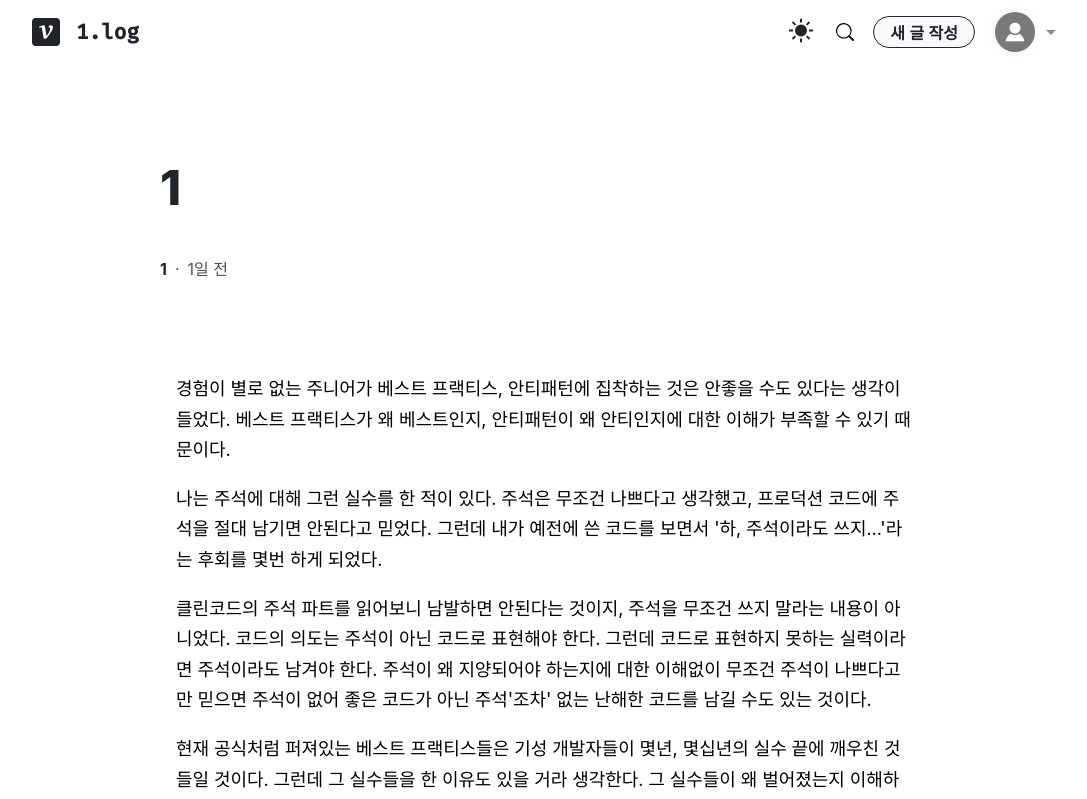
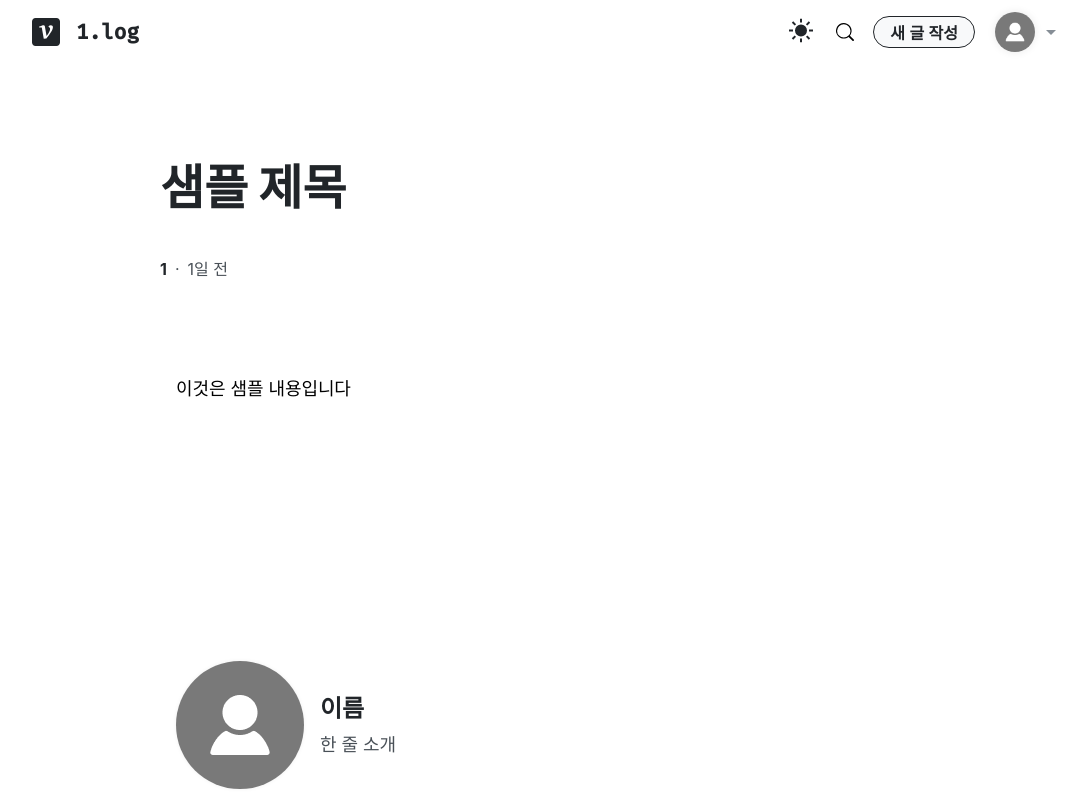
Before and after one commit to UMC-velog/UMC-velog-frontend, a React (Create React App) app: page /1/1 in a window 1280 px wide. Shown: the top 799 px of the page, without its empty margins (96-1183 px from the left). Built offline with nearby package versions, Linux system fonts and the light colour scheme.

Commit message:
Feat: api 연결 코드 추가

```diff
--- a/src/pages/Post.js
+++ b/src/pages/Post.js
@@ -3,23 +3,30 @@ import Header from "../components/Header";
 import CommentItem from "../components/CommentItem";
 
 import { useEffect, useState } from "react";
-// import axios from "axios";
+import axios from "axios";
+
+const POST_INFO = `/board`;
+const HANDLE_COMMENTS = `/board/comments`;
 
 const Post = () => {
     const url = new URL(window.location.href);
     const username = decodeURIComponent(url.pathname.split('/')[1]);
-    const postTitle = decodeURIComponent(url.pathname.split('/')[2]);
+    const id = url.pathname.split('/')[2];
 
+    //id, title, content, writer, createdDate, likeCount
     const [data, setData] = useState({
-        //velog title: (기본값: 아이디.log)
-        //postTitle
-        //username
+        title: "샘플 제목",
+        contents: "이것은 샘플 내용입니다",
+        writer: "",
         date: 1,
         heartNum: 0,
-        contents: ["경험이 별로 없는 주니어가 베스트 프랙티스, 안티패턴에 집착하는 것은 안좋을 수도 있다는 생각이 들었다. 베스트 프랙티스가 왜 베스트인지, 안티패턴이 왜 안티인지에 대한 이해가 부족할 수 있기 때문이다.", "나는 주석에 대해 그런 실수를 한 적이 있다. 주석은 무조건 나쁘다고 생각했고, 프로덕션 코드에 주석을 절대 남기면 안된다고 믿었다. 그런데 내가 예전에 쓴 코드를 보면서 '하, 주석이라도 쓰지...'라는 후회를 몇번 하게 되었다.", "클린코드의 주석 파트를 읽어보니 남발하면 안된다는 것이지, 주석을 무조건 쓰지 말라는 내용이 아니었다. 코드의 의도는 주석이 아닌 코드로 표현해야 한다. 그런데 코드로 표현하지 못하는 실력이라면 주석이라도 남겨야 한다. 주석이 왜 지양되어야 하는지에 대한 이해없이 무조건 주석이 나쁘다고만 믿으면 주석이 없어 좋은 코드가 아닌 주석'조차' 없는 난해한 코드를 남길 수도 있는 것이다.", "현재 공식처럼 퍼져있는 베스트 프랙티스들은 기성 개발자들이 몇년, 몇십년의 실수 끝에 깨우친 것들일 것이다. 그런데 그 실수들을 한 이유도 있을 거라 생각한다. 그 실수들이 왜 벌어졌는지 이해하는 것도 중요하다는 생각이 든다. 그런 이해없이 무조건 최선의 구현을 하려고만 한다면 코드가 불필요하게 복잡해지기 쉽다.", "개발자가 더 중요하게 생각해야 할 것은 무엇이 공식에 부합하는지가 아니라 무엇이 현재의 문제를 해결하기에 적합한지가 아닐까? 비록 안티패턴으로 여겨지더라도 그 방법이 현재의 문제를 해결하기에 가장 쉽고 빠른 방법이라면 그 방법을 채택해야하지 않을까? 그리고 그렇게 작성한 코드가 감당하기 어려운 부채가 되기 전에, 리팩토링을 통해 개선할 수 있는 것이 개발자에게 진짜 필요한 역량이 아닐까? 하는 생각이 든다."],
         name: "이름",
         intro: "한 줄 소개",
-        comments: [
+    })
+
+    const [input, setInput] = useState();
+    //id, content, createdAt, bo
+    const [comments, setComments] = useState([
         {
             username: "user1",
             date: 1,
@@ -35,20 +42,34 @@ const Post = () => {
             date: 3,
             content: "최고예요"
         },
-        ]
-    })
-    const {date, heartNum, contents, name, intro, comments} = data;
+    ])
+    const {title, date, heartNum, contents, name, intro} = data;
 
     useEffect(() => {
         // try{
-        //     axios.get('server-url')
+        //     axios.get(GET_POST)
         //     .then((res)=>{
+        //         console.log(res.data);
         //         setData(res.data);
+        //     })
+        //     axios.get(GET_COMMENTS)
+        //     .then((res)=>{
+        //         console.log(res.data);
+        //         setComments(res.data);
         //     })
         // } catch(error){
         //     alert(error.response.data.message);
         // }
     }, []);
+
+    const handleInput = (e) => {
+        setInput(e.target.value);
+    }
+    const commentSubmitHandler = async() =>{
+        // console.log(input);
+        // await axios.post(HANDLE_COMMENTS, {input});
+        setInput("");
+    }
 
     return(
         <div className="Post">
@@ -57,7 +78,7 @@ const Post = () => {
             </div>
             <div className="head_container">
                 <div className="head_wrapper">
-                    <h1>{postTitle}</h1>
+                    <h1>{title}</h1>
                     <div className="post_info">
                         <div className="left_col">
                             <span className="username">{username}</span>
@@ -76,9 +97,10 @@ const Post = () => {
             </div>
             <div className="contents_container">
                 <div className="contents_wrapper">
-                    {contents.map((line, index) => (
+                    {/* {contents.map((line, index) => (
                         <p key={index}>{line}</p>
-                    ))}
+                    ))} */}
+                    {contents}
                 </div>
             </div>
             <div className="profileCard_container">
@@ -125,9 +147,9 @@ const Post = () => {
             <div className="comments_container">
                 <h4>{comments.length}개의 댓글</h4>
                 <div className="create_comment">
-                    <textarea placeholder="댓글을 작성하세요"/>
+                    <textarea placeholder="댓글을 작성하세요" value={input} onChange={handleInput}/>
                     <div className="button_wrapper">
-                        <button>댓글 작성</button>
+                        <button onClick={commentSubmitHandler}>댓글 작성</button>
                     </div>
                 </div>
                 <div className="view_comments">
--- a/src/pages/Profile.js
+++ b/src/pages/Profile.js
@@ -1,11 +1,26 @@
 import "../styles/Profile.css";
 import Header from "../components/Header";
+
+import { useEffect, useState } from "react";
+// import axios from "axios";
+
+// const PROFILE_POST_LIST = `/profile`;
 
 const Profile = () => {
     const url = new URL(window.location.href);
     const username = decodeURIComponent(url.pathname.split('/')[1]);
+    const [data, setData] = useState();
+    //id, title, content, writer, createdDate, likeCount
     const name = "김서린";
     const intro = "안녕하세요";
+
+    useEffect(() => {
+        // axios.get(PROFILE_POST_LIST)
+        // .then((res) => {
+        //     console.log(res.data);
+        //     setData(res.data);
+        // })
+    }, []);
 
     return(
         <div className="Profile">
--- a/src/pages/Write.js
+++ b/src/pages/Write.js
@@ -3,6 +3,8 @@ import "../styles/Write.css";
 import { useState } from "react";
 import { useNavigate } from "react-router-dom";
 // import axios from "axios";
+
+// const POST_CONTENTS = `/board/write-form`;
 
 const Write = () => {
     const navigate = useNavigate();
@@ -22,7 +24,7 @@ const Write = () => {
             alert(`제목이 비어있습니다.`);
         } else{
             // try{
-            //     await axios.post('server_url', {title, contents});
+            //     await axios.post(POST_CONTENTS, {title, contents});
             //     navigate(`/${username}`/${title});
             // }catch(error){
             //     alert(error);
```
Lines whose indentation alone changed are shown as unchanged.
